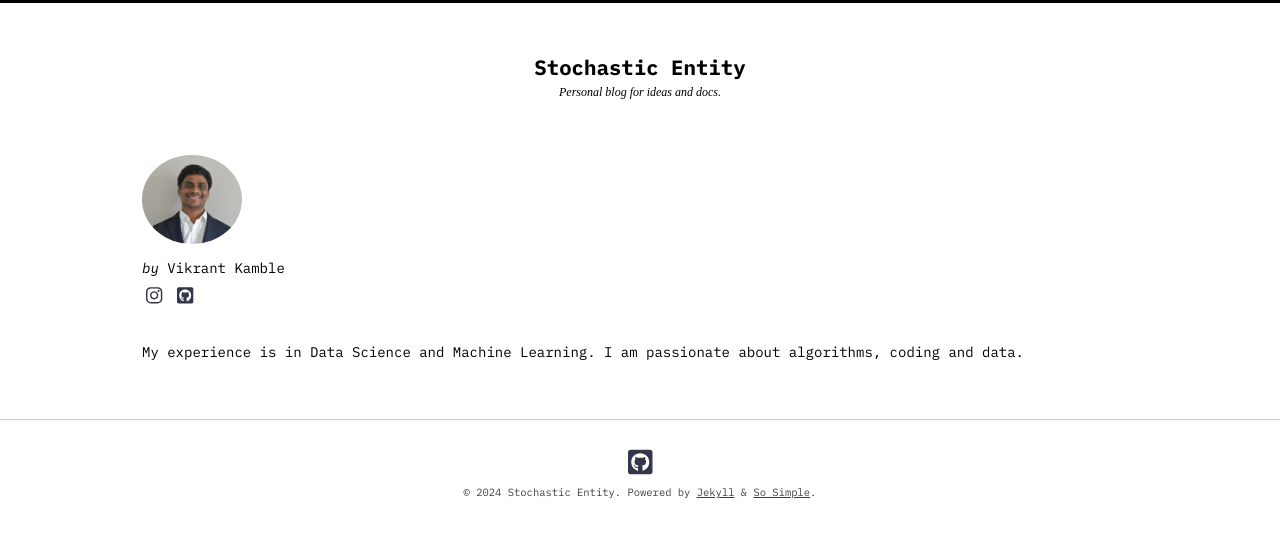
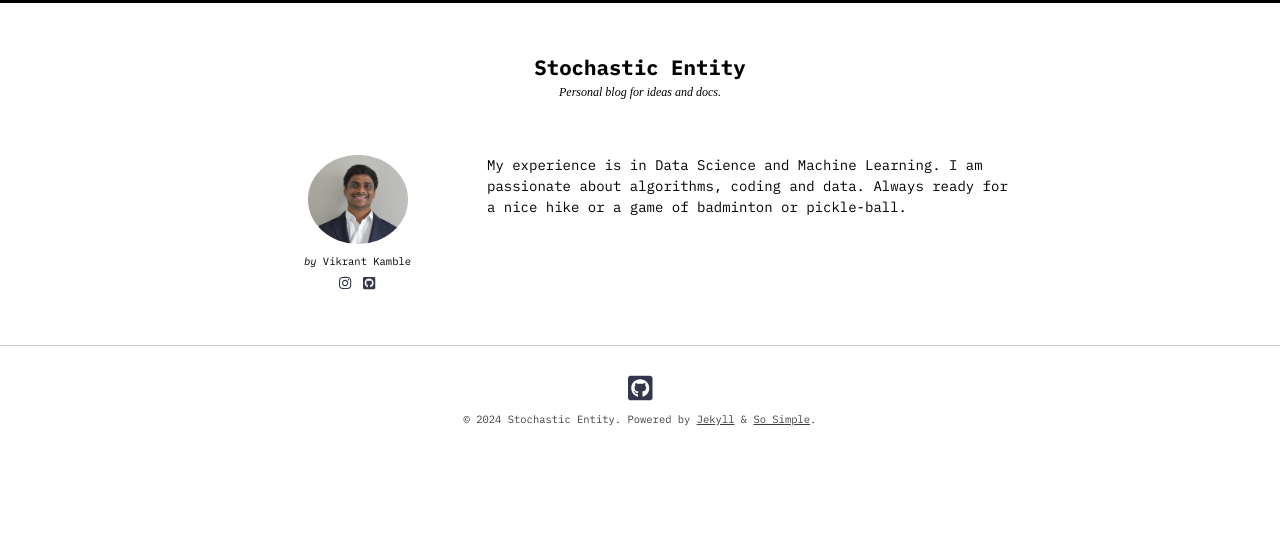
Before and after one commit to VikrantKamble/vikrantkamble.github.io, a Jekyll site: the page built from about.md, in a window 1280 px wide. Shown: the top 538 px of the page. Built offline with Jekyll 4.4.1, drawn with Linux system fonts in a browser that asks for light colours; nearby versions of some CDN libraries; some web fonts are replaced; comment, search, counter and statistics services are not loaded.

Commit message:
change aboutme layout

```diff
--- a/_layouts/aboutme.html
+++ b/_layouts/aboutme.html
@@ -5,9 +5,12 @@ layout: default
 <main>
     <article class="h-entry">
         <div class="page-wrapper">
+
+          <div class="page-sidebar">
+            {% include page-author.html %}
+          </div>
+
           <div class="page-content">
-                {% include page-author.html %}
-
               <div class="e-content">
                 {{ content }}
               </div>
@@ -16,9 +19,9 @@ layout: default
                 {% include social-share.html %}
               {% endif %}
 
-                {% if site.disqus.shortname %}
+              <!-- {% if site.disqus.shortname %}
                 {% include disqus-comments.html %}
-                {% endif %}
+              {% endif %} -->
 
               {% include page-pagination.html %}
           </div>
--- a/_sass/so-simple/_page.scss
+++ b/_sass/so-simple/_page.scss
@@ -208,6 +208,7 @@
 .layout--category,
 .layout--tag,
 .layout--collection,
+.layout--aboutme,
 .layout--search {
   .page-wrapper {
     max-width: $main-max-width;
@@ -215,6 +216,20 @@
 
   .page-title {
     text-align: center;
+  }
+}
+
+.layout--aboutme {
+  .page-wrapper {
+    @include breakpoint($large) {
+      display: grid;
+      grid-column-gap: 3em;
+      grid-row-gap: 0;
+      grid-template-columns: 175px 1fr;
+      -webkit-box-pack: justify;
+      -ms-flex-pack: justify;
+      justify-content: space-between;
+    }
   }
 }
 
--- a/about.md
+++ b/about.md
@@ -6,4 +6,4 @@ permalink: /about/
 # entries_layout: list
 ---
 
-My experience is in Data Science and Machine Learning. I am passionate about algorithms, coding and data.
+My experience is in Data Science and Machine Learning. I am passionate about algorithms, coding and data. Always ready for a nice hike or a game of badminton or pickle-ball.
```
Also changed, not shown: _posts/algorithms/2024-03-31-common-ds.md (+2 -5 lines). Lines whose indentation alone changed are shown as unchanged.
